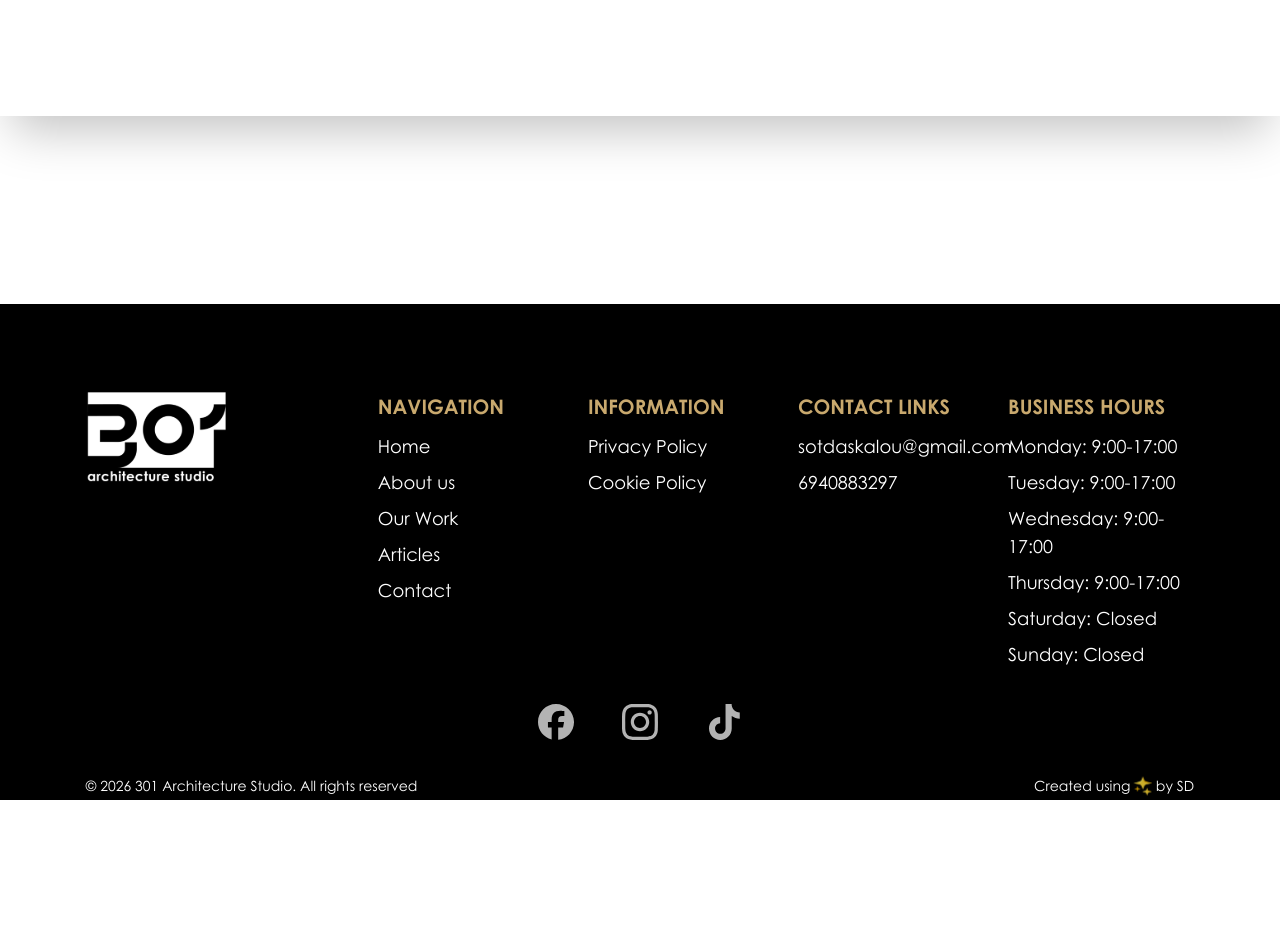
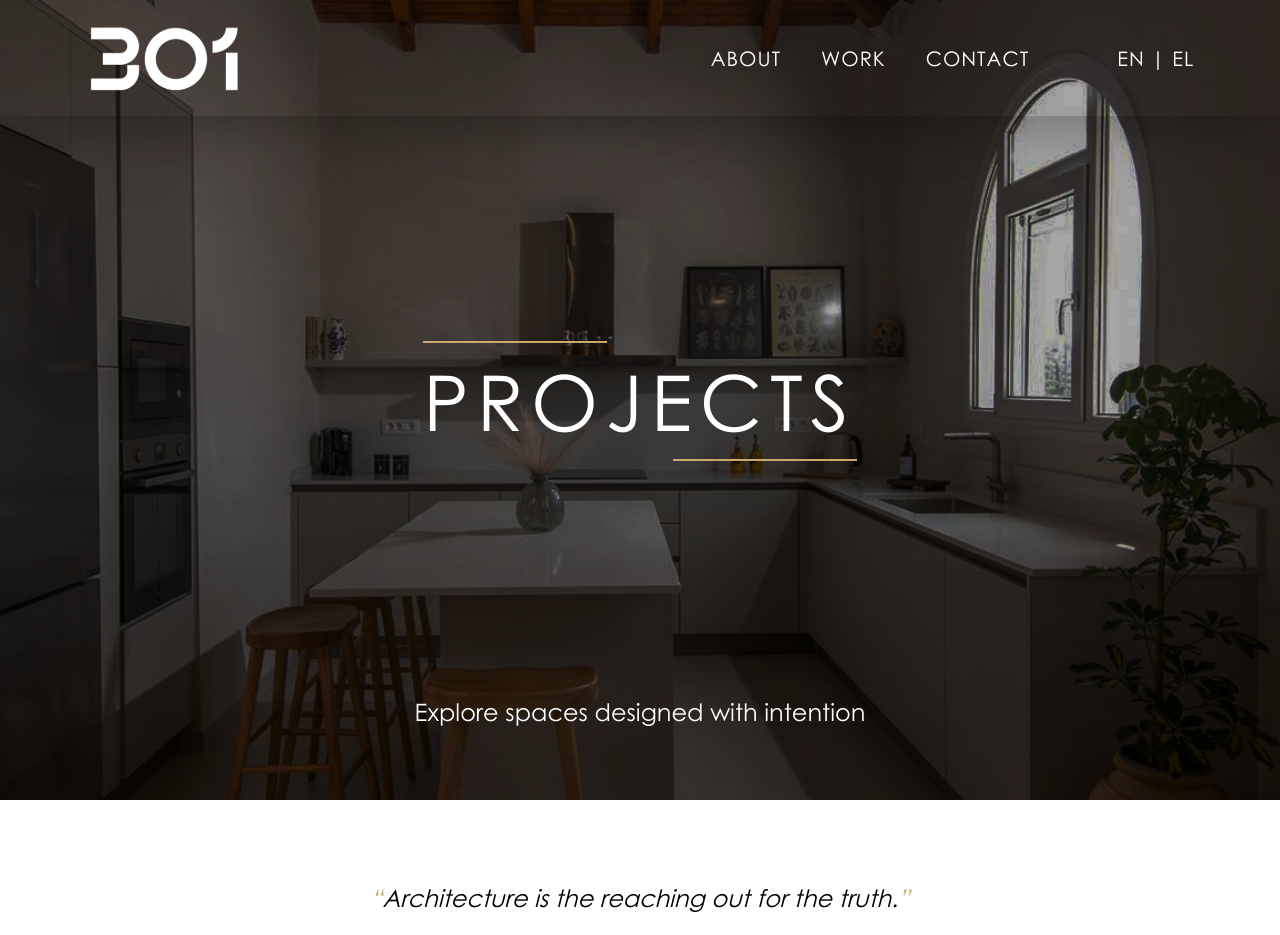
Before and after one commit to sotdask/301, a React (Vite) app: page /projects in a window 1280 px wide. Shown: the top 935 px of the page. Before the commit the page ends 800 px from the top, so only its background shows below. Built offline with nearby package versions, Linux system fonts and the light colour scheme.

Commit message:
added projects page. Still unfinished

```diff
--- a/src/App.jsx
+++ b/src/App.jsx
@@ -7,6 +7,7 @@ import {
 } from "react-router-dom";
 import Home from "./pages/Home";
 import About from "./pages/About";
+import Projects from "./pages/Projects";
 import Header from "./layouts/Header";
 import Footer from "./layouts/Footer";
 
@@ -36,9 +37,10 @@ function App() {
           <Routes>
             <Route path="/" element={<Home />} />
             <Route path="/about" element={<About />} />
+            <Route path="/projects" element={<Projects />} />
           </Routes>
         </main>
-        <Footer/>
+        <Footer />
       </div>
     </Router>
   );
--- a/src/assets/index.js
+++ b/src/assets/index.js
@@ -1,4 +1,5 @@
 import hero from "./hero.png";
+import projectshero from "./projectshero.png";
 import abouthero from "./abouthero.png";
 import logo from "./logo.svg";
 import footerlogo from "./footerlogo.svg";
@@ -16,6 +17,7 @@ import staff from "./staff.png"
 export {
     hero,
     abouthero,
+    projectshero,
     logo,
     footerlogo,
     arrow,
--- a/src/components/global/Menu.jsx
+++ b/src/components/global/Menu.jsx
@@ -6,7 +6,7 @@ import { IoMdClose } from "react-icons/io";
 const NAV_ITEMS = [
   { to: "/", text: "HOME" },
   { to: "/about", text: "ABOUT" },
-  { to: "#", text: "WORK" },
+  { to: "/projects", text: "WORK" },
   { to: "#", text: "CONTACT" },
 ];
 
--- a/src/components/homepage/Info.jsx
+++ b/src/components/homepage/Info.jsx
@@ -43,8 +43,8 @@ const Info = () => {
         <span className="uppercase text-base">design & create</span>
       </div>
       <div className="wrapper flex flex-col md:flex-row mt-8 gap-y-4  md:gap-x-10">
-        <Button to="#" text="View Our Portfolio" title="Work" />
-        <Button to="#" text="View Our Team" title="About" />
+        <Button to="/projects" text="View Our Portfolio" title="Work" />
+        <Button to="/about" text="View Our Team" title="About" />
       </div>
     </section>
   );
--- /dev/null
+++ b/src/components/projects/Hero.jsx
@@ -0,0 +1,31 @@
+import React from "react";
+import { projectshero } from "../../assets";
+
+const Hero = () => {
+  return (
+    <section className="relative isolate min-h-svh w-full md:min-h-dvh">
+      <img
+        src={projectshero}
+        alt=""
+        className="pointer-events-none absolute inset-0 -z-10 h-full w-full object-cover object-center"
+      />
+      <div className="relative z-10 flex flex-col items-center justify-center min-h-svh w-full section-padding">
+       <div className="relative wrapper">
+        <span className="block h-0.5 w-28 bg-primary sm:w-46" />
+        <h1
+          className="tracking-widest text-white uppercase"
+          style={{
+            fontSize: "clamp(2.8125rem, 1.9818rem + 3.5443vw, 5.4375rem)",
+          }}
+        >
+          projects
+        </h1>
+        <span className="block absolute right-0 h-0.5 w-28 bg-primary sm:w-46" />
+       </div>
+       <span className="block absolute bottom-18 text-white text-xl lg:text-2xl text-center">Explore spaces designed with intention</span>
+      </div>
+    </section>
+  );
+};
+
+export default Hero;
--- /dev/null
+++ b/src/components/projects/Quote.jsx
@@ -0,0 +1,25 @@
+import React from "react";
+
+function Quote() {
+  return (
+    <section className="section-padding section-margin">
+      <div className="wrapper text-center italic text-lg md:text-xl lg:text-2xl">
+        <div className="inline-block text-center lg:text-left">
+          <div className="flex">
+            <h4 className="mx-2">
+              <span className="text-primary">“</span>
+              Architecture is the reaching out for the truth.
+              <span className="text-primary">”</span>
+            </h4>
+          </div>
+
+          <div className="text-right mt-4 lg:-mr-6">
+            <h4 className="text-lg md:text-xl lg:text-2xl">Louis Kahn</h4>
+          </div>
+        </div>
+      </div>
+    </section>
+  );
+}
+
+export default Quote;
--- a/src/layouts/Footer.jsx
+++ b/src/layouts/Footer.jsx
@@ -34,7 +34,7 @@ function Footer() {
                 </li>
                 <li>
                   <a
-                    href="#"
+                    href="/projects"
                     className="transition duration-300 hover:text-primary"
                   >
                     Our Work
@@ -150,8 +150,7 @@ function Footer() {
             title="Visit sotdask.gr"
             className="text-sm text-center lg:text-right flex items-center gap-1"
           >
-            Created using
-            <span className="inline-block animate-sparkle">✨</span> by SD
+            Design & Development by SD
           </a>
         </div>
       </div>
--- a/src/layouts/Navbar.jsx
+++ b/src/layouts/Navbar.jsx
@@ -17,7 +17,7 @@ function Navbar() {
             </Link>
           </li>
           <li>
-            <a href="#" className="duration-300 transition hover:text-primary">
+            <a href="/projects" className="duration-300 transition hover:text-primary">
               WORK
             </a>
           </li>
--- /dev/null
+++ b/src/pages/Projects.jsx
@@ -0,0 +1,14 @@
+import React from "react";
+import Hero from "../components/projects/Hero";
+import Quote from "../components/projects/Quote";
+
+function Projects() {
+  return (
+    <>
+      <Hero />
+      <Quote />
+    </>
+  );
+}
+
+export default Projects;
```
Also changed, not shown: src/assets/projectshero.png (added), 1 other file (tests, documents, lock files or other folders).
